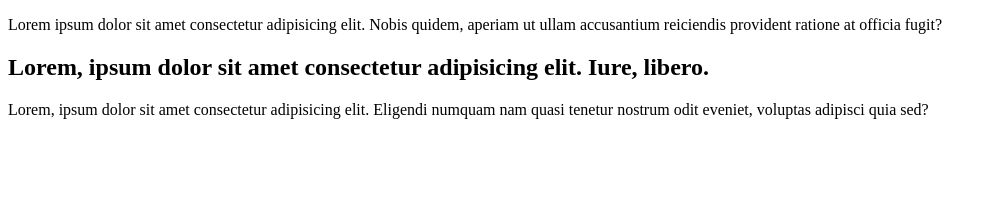
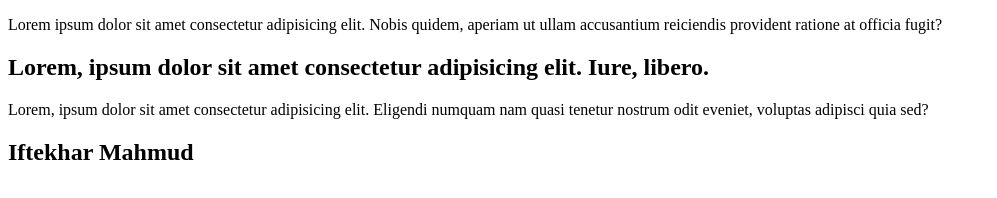
Before and after one commit to Ifthakharmahmud/start, a plain HTML site: page index.html in a window 1280 px wide. Shown: the whole page, without its empty margins (0-997 px from the left). Drawn offline with Linux system fonts and the light colour scheme.

Commit message:
rsedertetert

```diff
--- a/index.html
+++ b/index.html
@@ -12,5 +12,6 @@
     <h2>Lorem, ipsum dolor sit amet consectetur adipisicing elit. Iure, libero.</h2>
 
     <p>Lorem, ipsum dolor sit amet consectetur adipisicing elit. Eligendi numquam nam quasi tenetur nostrum odit eveniet, voluptas adipisci quia sed?</p>
+    <h2>Iftekhar Mahmud</h2>
 </body>
 </html>
```
